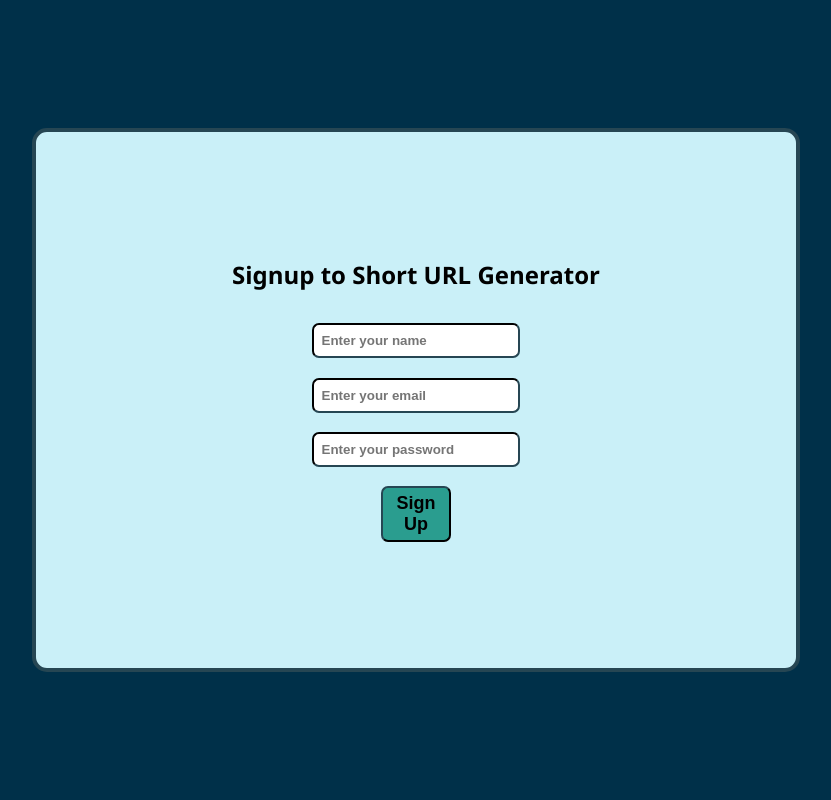
After one commit to RahulLingwal/Backend, a Node server app: template Short_URL_Generator/views/signup.ejs in a window 1280 px wide. The commit adds this page. Shown: the whole page, without its empty margins (224-1055 px from the left). Run offline with Node 20, Linux system fonts and the light colour scheme; the template is opened without the code that fills it, so the values that code supplies are empty; some libraries are stand-ins or nearby versions.

Commit message:
feat: add signup page with form for user registration

```diff
--- a/Short_URL_Generator/public/style.css
+++ b/Short_URL_Generator/public/style.css
@@ -100,3 +100,45 @@ tr:hover {
   background-color: #e9c46a;
   transition: 0.2s;
 }
+
+/* ------------------------- Signup Form ---------------------------- */
+.cont-padding {
+  padding: 8rem;
+}
+
+.main-cont {
+  display: flex !important;
+  justify-content: center !important;
+  align-items: center !important;
+}
+
+.signup-cont {
+  width: 100%;
+}
+
+.signup-cont form {
+  display: flex;
+  justify-content: center;
+  align-items: center;
+  flex-direction: column;
+  gap: 1.2rem;
+}
+
+.signup-cont input {
+  padding: 0.5rem;
+  border-radius: 7px;
+  font-weight: 700;
+  width: 30%;
+  border-color: #264653;
+}
+
+.signup-cont button {
+  padding: 0.3rem;
+  border-radius: 7px;
+  font-weight: 700;
+  font-size: large;
+  width: 10%;
+  cursor: pointer;
+  background-color: #2a9d8f;
+  border-color: #264653;
+}
--- /dev/null
+++ b/Short_URL_Generator/views/signup.ejs
@@ -0,0 +1,29 @@
+<!DOCTYPE html>
+<html lang="en">
+
+<head>
+    <meta charset="UTF-8">
+    <meta name="viewport" content="width=device-width, initial-scale=1.0">
+    <title>Signup</title>
+    <link rel="stylesheet" href="../public/style.css">
+</head>
+
+<body>
+    <div class="container cont-padding">
+        <main class="main-cont">
+            <div>
+                <h2> Signup to Short URL Generator</h2>
+            </div>
+            <div class="signup-cont">
+                <form action="/user" method="post">
+                    <input type="text" name="username" placeholder="Enter your name">
+                    <input type="email" name="email" placeholder="Enter your email">
+                    <input type="password" name="password" placeholder="Enter your password">
+                    <button type="submit">Sign Up</button>
+                </form>
+            </div>
+        </main>
+    </div>
+</body>
+
+</html>
```
